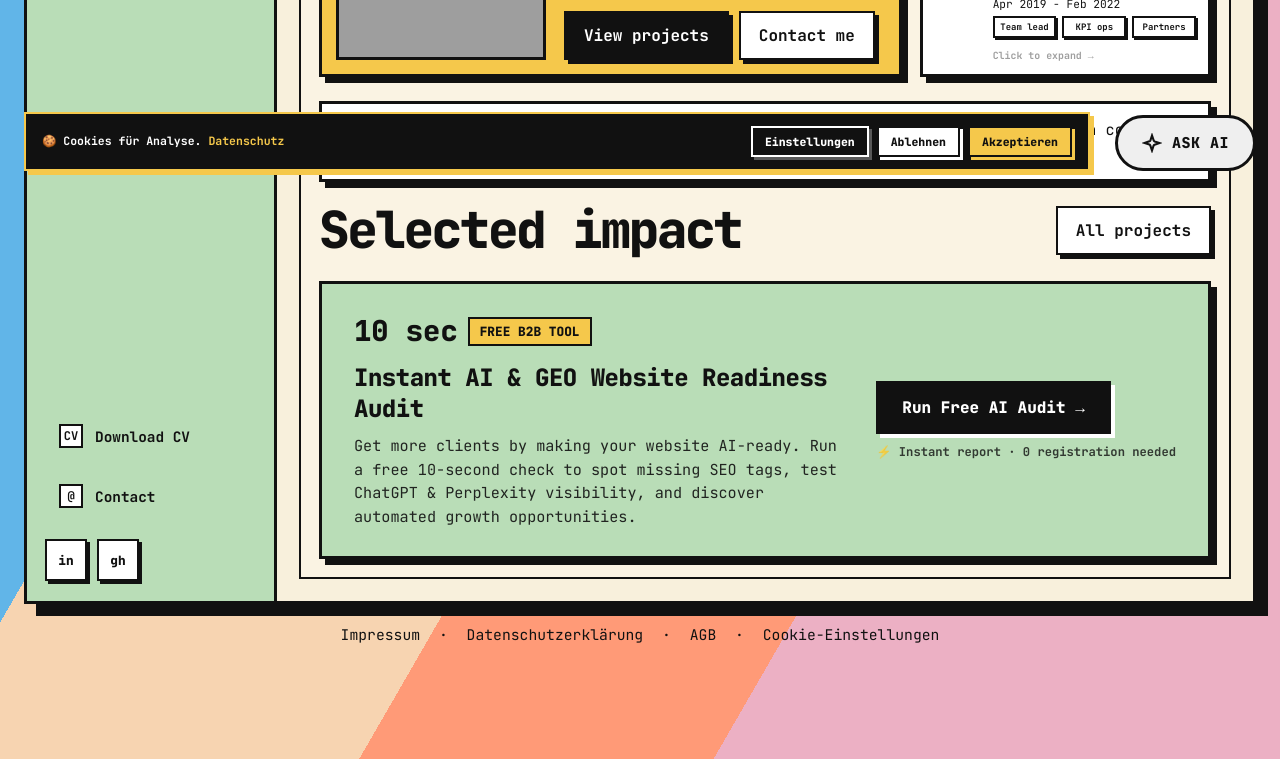
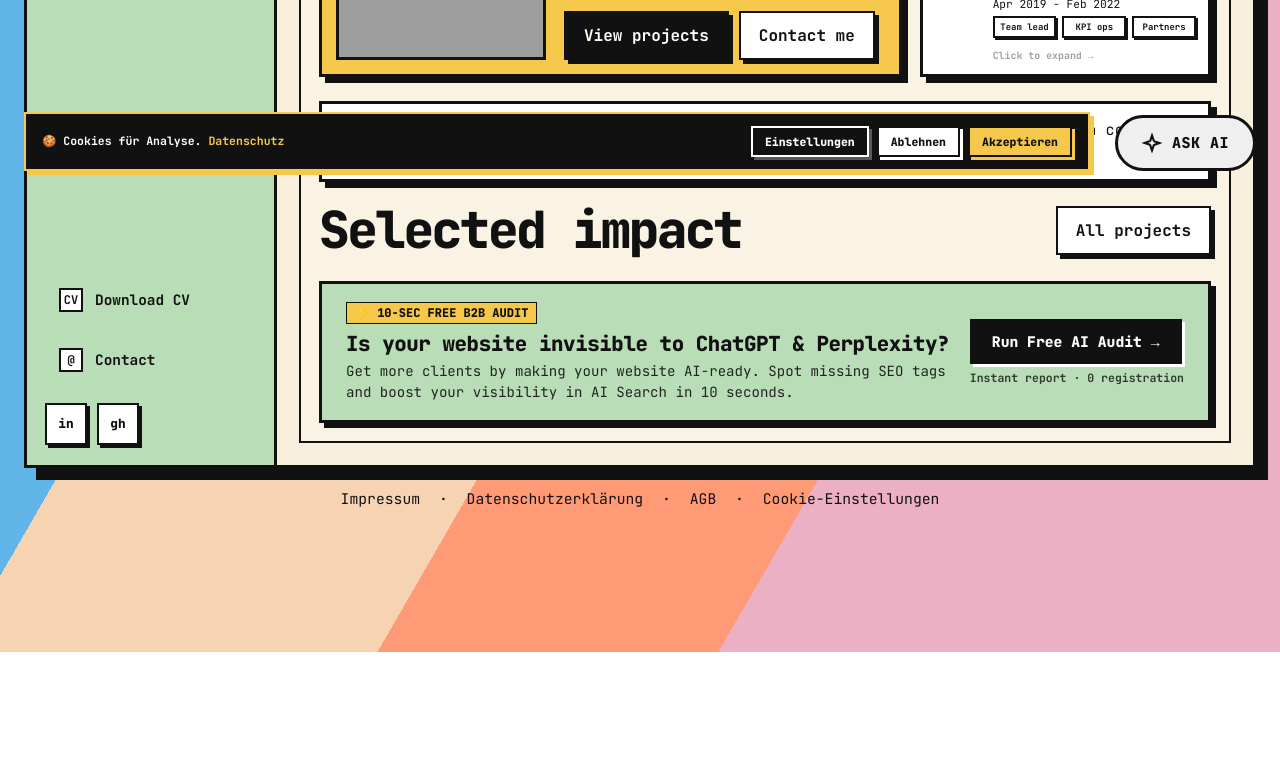
Before and after one commit to Azhy34/azhyshchev.de, a plain HTML site: page index.html in a window 1280 px wide. Shown: the part 605-1364 px from the top of the page. After the commit the page ends 1257 px from the top, so only its background shows below. Drawn offline with Linux system fonts and the light colour scheme; grey boxes are pictures that could not be loaded.

Commit message:
style: make AI Checker impact banner compact, sleek and punchy for B2B clarity

```diff
--- a/index.html
+++ b/index.html
@@ -1104,20 +1104,19 @@
           </div>
 
           <div class="reviews-grid" style="grid-template-columns: 1fr;">
-            <div class="ai-checker-impact-banner" style="border: 3px solid var(--black); background: var(--mint); padding: 28px 32px; box-shadow: 6px 6px 0 var(--black); display: flex; align-items: center; justify-content: space-between; gap: 24px; flex-wrap: wrap;">
-              <div style="flex: 1; min-width: 280px;">
-                <div style="display: flex; align-items: center; gap: 10px; margin-bottom: 12px;">
-                  <span style="font-size: 1.8rem; font-weight: 800;">10 sec</span>
-                  <span style="background: var(--yellow); padding: 4px 10px; border: 2px solid var(--black); font-size: 0.8rem; font-weight: 800; text-transform: uppercase;">Free B2B Tool</span>
+            <div class="ai-checker-impact-banner" style="border: 3px solid var(--black); background: var(--mint); padding: 18px 24px; box-shadow: 5px 5px 0 var(--black); display: flex; align-items: center; justify-content: space-between; gap: 20px; flex-wrap: wrap;">
+              <div style="flex: 1; min-width: 260px;">
+                <div style="display: flex; align-items: center; gap: 10px; margin-bottom: 6px;">
+                  <span style="background: var(--yellow); padding: 2px 8px; border: 1.5px solid var(--black); font-size: 0.75rem; font-weight: 800; text-transform: uppercase;">⚡ 10-SEC FREE B2B AUDIT</span>
                 </div>
-                <h3 style="font-size: 1.5rem; font-weight: 800; margin-bottom: 10px; letter-spacing: -0.02em;">Instant AI &amp; GEO Website Readiness Audit</h3>
-                <p style="font-size: 0.95rem; line-height: 1.55; opacity: 0.9; max-width: 680px;">
-                  Get more clients by making your website AI-ready. Run a free 10-second check to spot missing SEO tags, test ChatGPT &amp; Perplexity visibility, and discover automated growth opportunities.
+                <h3 style="font-size: 1.3rem; font-weight: 800; margin-bottom: 4px; letter-spacing: -0.02em;">Is your website invisible to ChatGPT &amp; Perplexity?</h3>
+                <p style="font-size: 0.88rem; line-height: 1.45; opacity: 0.9; max-width: 620px;">
+                  Get more clients by making your website AI-ready. Spot missing SEO tags and boost your visibility in AI Search in 10 seconds.
                 </p>
               </div>
-              <div style="display: flex; flex-direction: column; gap: 10px; align-items: flex-start;">
-                <a class="primary-btn" href="/ai-checker/?utm_source=portfolio&amp;utm_medium=impact_banner&amp;utm_campaign=ai_checker_banner" style="font-size: 1rem; padding: 14px 24px; font-weight: 800; background: var(--black); color: var(--white); box-shadow: 4px 4px 0 var(--white);" onclick="if(window.gtag)gtag('event','ai_checker_click',{location:'impact_banner',page_language:'en'});">Run Free AI Audit →</a>
-                <span style="font-size: 0.76rem; font-weight: 700; opacity: 0.8;">⚡ Instant report · 0 registration needed</span>
+              <div style="display: flex; flex-direction: column; gap: 6px; align-items: flex-start;">
+                <a class="primary-btn" href="/ai-checker/?utm_source=portfolio&amp;utm_medium=impact_banner&amp;utm_campaign=ai_checker_banner" style="font-size: 0.92rem; padding: 11px 20px; font-weight: 800; background: var(--black); color: var(--white); box-shadow: 3px 3px 0 var(--white);" onclick="if(window.gtag)gtag('event','ai_checker_click',{location:'impact_banner',page_language:'en'});">Run Free AI Audit →</a>
+                <span style="font-size: 0.72rem; font-weight: 700; opacity: 0.8;">Instant report · 0 registration</span>
               </div>
             </div>
           </div>
```
Also changed, not shown: de/index.html (+10 -11 lines).
